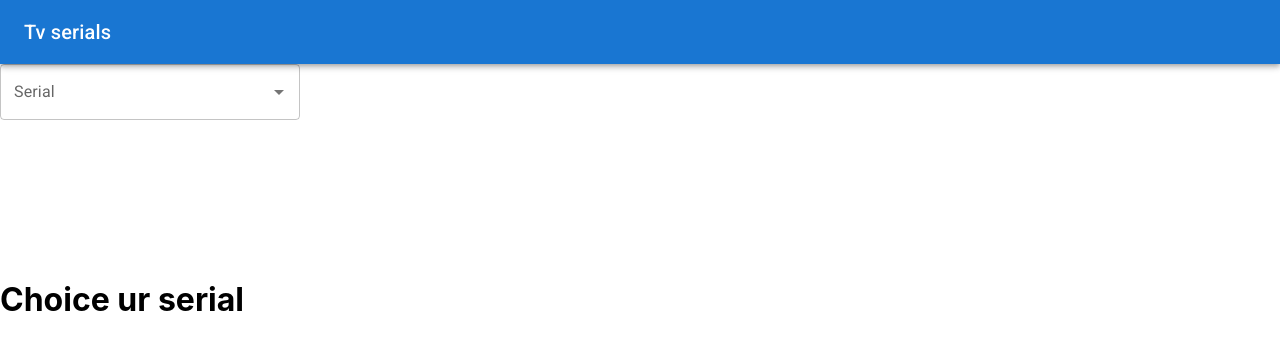
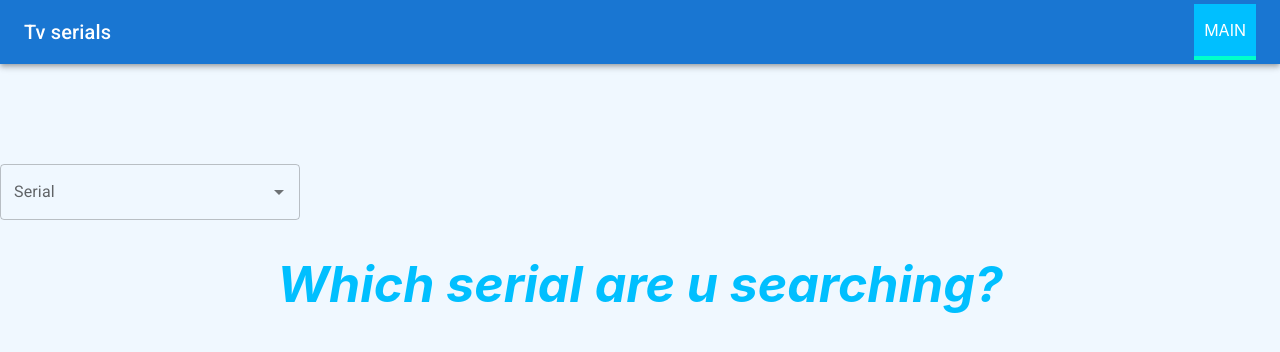
Before and after one commit to koreicnurs/serial-search, a React (Create React App) app: page / in a window 1280 px wide. Shown: the top 352 px of the page. Built offline with nearby package versions, Linux system fonts and the light colour scheme.

Commit message:
fix problmes with nulls in serial and searchserial add simple render info serial

```diff
--- /dev/null
+++ b/src/App.css
@@ -0,0 +1,12 @@
+body {
+    background: aliceblue;
+}
+
+#root {
+    display: flex;
+    flex-direction: column;
+}
+
+.content {
+    margin: 0;
+}
--- a/src/App.js
+++ b/src/App.js
@@ -2,12 +2,13 @@ import React from 'react';
 import Layout from "./UI/Layout/Layout";
 import {Route, Switch} from "react-router-dom";
 import Serial from "./containers/Serial/Serial";
+import './App.css';
 
 const App = () => {
     return (
         <Layout>
             <Switch>
-                <Route path='/' exact render={() => <h1 className='main-serial'>Choice ur serial</h1>}/>
+                <Route path='/' exact render={() => <h1 className='main-serial'>Which serial are u searching?</h1>}/>
                 <Route path='/shows/:id' exact component={Serial}/>
                 <Route render={() => <h1>Not Found</h1>}/>
             </Switch>
--- a/src/UI/Layout/Layout.css
+++ b/src/UI/Layout/Layout.css
@@ -1,3 +1,6 @@
 .content {
-    margin-top: 160px;
+    color: deepskyblue;
+    text-align: center;
+    font-size: 25px;
+    font-style: italic;
 }
--- /dev/null
+++ b/src/components/Navigation/NavBar/NavBar.css
@@ -0,0 +1,3 @@
+header {
+    margin-bottom: 100px;
+}
--- a/src/components/Navigation/NavBar/NavBar.js
+++ b/src/components/Navigation/NavBar/NavBar.js
@@ -3,6 +3,8 @@ import AppBar from '@mui/material/AppBar';
 import Box from '@mui/material/Box';
 import Toolbar from '@mui/material/Toolbar';
 import Typography from '@mui/material/Typography';
+import './NavBar.css';
+import NavItems from "../NavItems/NavItems";
 
 const NavBar = () => {
     return (
@@ -12,6 +14,7 @@ const NavBar = () => {
                     <Typography variant="h6" component="div" sx={{ flexGrow: 1 }}>
                         Tv serials
                     </Typography>
+                    <NavItems/>
                 </Toolbar>
             </AppBar>
         </Box>
--- /dev/null
+++ b/src/containers/SearchSerials/SearchSerials.css
@@ -0,0 +1,4 @@
+.MuiAutocomplete-root.MuiAutocomplete-hasPopupIcon.css-viou3o-MuiAutocomplete-root {
+    width: 40%;
+    margin: 0 auto;
+}
--- a/src/containers/SearchSerials/SearchSerials.js
+++ b/src/containers/SearchSerials/SearchSerials.js
@@ -3,8 +3,9 @@ import axios from "axios";
 import {Autocomplete, TextField} from "@mui/material";
 import {useHistory} from "react-router-dom";
 import {useReducer} from "react";
+import './SearchSerials.css';
 
-const initalState = {
+const initialState = {
     serials: [],
     value: '',
     loading: false,
@@ -38,22 +39,26 @@ const reducer = (state, action) => {
 
 const SearchSerials = () => {
 
-    const [state, dispatch] = useReducer(reducer, initalState);
+    const [state, dispatch] = useReducer(reducer, initialState);
 
     const history = useHistory();
 
-    const onChangeInput = async (e) => {
-        history.push(`/shows/${e.id}`)
+    const getValue = e => {
+        if (e !== null) {
+            dispatch(fetchTodoSuccessValue(e));
+        }
     };
 
-    const getValue = (e) => {
-        dispatch(fetchTodoSuccessValue(e));
+    const onChangeInput = e => {
+        if (e !== null) {
+            history.push(`/shows/${e.id}`)
+        }
     };
 
     useEffect(() => {
         const fetchTodo = async () => {
             dispatch(fetchTodoRequest());
-
+            if (state.value) {
                 if (state.value.length >= 3) {
                     try {
                         const response = await axios(`http://api.tvmaze.com/search/shows?q=${state.value}`);
@@ -74,10 +79,11 @@ const SearchSerials = () => {
                         dispatch(fetchTodoFailure());
                     }
                 }
+            }
+
         };
         fetchTodo().catch();
     }, [state.value])
-
 
     return (
         <>
--- a/src/containers/Serial/Serial.js
+++ b/src/containers/Serial/Serial.js
@@ -1,9 +1,10 @@
 import React, {useEffect, useReducer} from 'react';
 import {useRouteMatch} from "react-router-dom";
 import axios from "axios";
+import './Serial.css';
 
-const initalState = {
-    serial: [],
+const initialState = {
+    serial: null,
     loading: false,
 };
 
@@ -31,7 +32,7 @@ const reducer = (state, action) => {
 
 const Serial = () => {
 
-    const [state, dispatch] = useReducer(reducer, initalState);
+    const [state, dispatch] = useReducer(reducer, initialState);
     const match = useRouteMatch();
 
     useEffect(() => {
@@ -51,13 +52,21 @@ const Serial = () => {
                 dispatch(fetchTodoFailure());
             }
         };
+
         fetchTodo().catch();
     }, [match.params.id])
 
-    return (
-        <>
-            <p>{state.serial.name}</p>
-        </>
+    return state.serial && (
+        <div className='serial'>
+            <p>Name: {state.serial.name}</p>
+            <p>Run time: {state.serial.runtime}</p>
+            <p>Date of premier: {state.serial.premiered}</p>
+            {state.serial.genres.map(g => {
+                return <p key={g}>{g}</p>
+            })}
+            <img src={state.serial.image.medium} alt={state.serial.name}></img>
+            <p>Description: {state.serial.summary.replace(/[<p>]/g, '')}</p>
+        </div>
     );
 };
 
```
Also changed, not shown: src/containers/Serial/Serial.css (added). Lines whose indentation alone changed are shown as unchanged.
